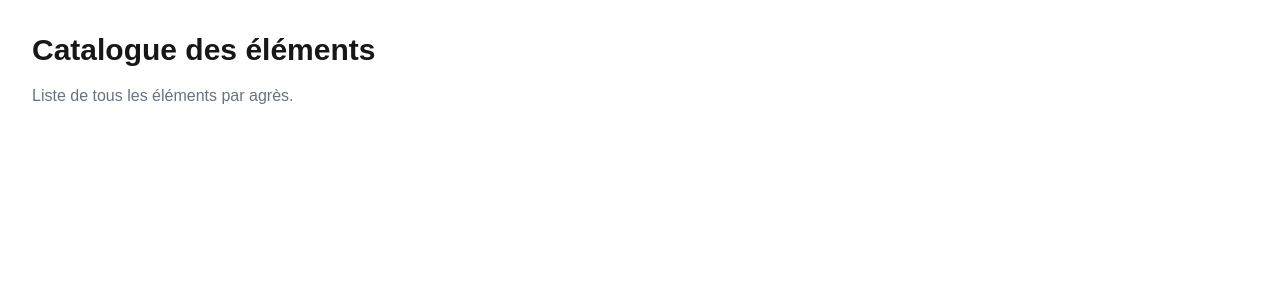
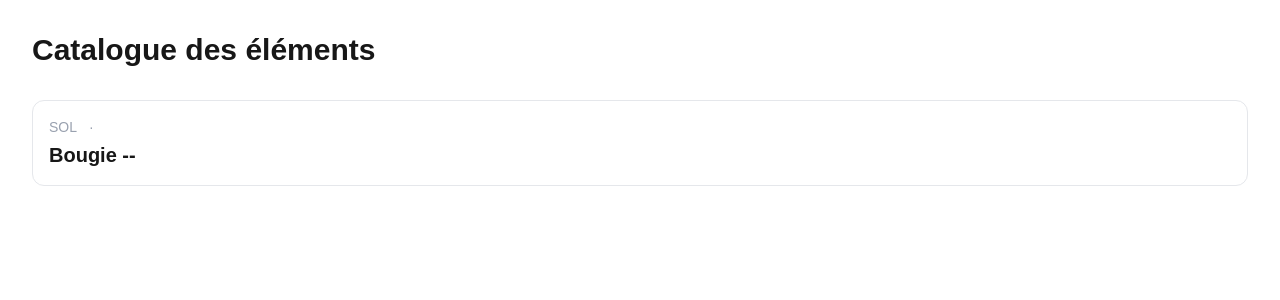
Before and after one commit to Hlpp0/gym-agres, a Next.js app: page /elements in a window 1280 px wide. Shown: the top 300 px of the page. Built offline with nearby package versions, Linux system fonts and the light colour scheme.

Commit message:
Catalogue éléments — lecture Markdown

```diff
--- a/app/elements/[slug]/page.tsx
+++ b/app/elements/[slug]/page.tsx
@@ -1,8 +1,26 @@
+import { getElementBySlug } from '@/lib/elements'
+import { notFound } from 'next/navigation'
+
 export default function ElementPage({ params }: { params: { slug: string } }) {
+  const element = getElementBySlug(params.slug)
+
+  if (!element) return notFound()
+
   return (
-    <main className="min-h-screen p-8">
-      <h1 className="text-3xl font-bold mb-4">Élément : {params.slug}</h1>
-      <p className="text-gray-500">Fiche détaillée de l'élément.</p>
+    <main className="min-h-screen p-8 max-w-3xl mx-auto">
+      <div className="flex items-center gap-3 mb-4">
+        <span className="text-sm text-gray-400 uppercase">{element.agres}</span>
+        <span className="text-sm text-gray-400">·</span>
+        <span className="text-sm font-medium text-gray-600">{element.frontmatter.categorie}</span>
+      </div>
+      <h1 className="text-4xl font-bold mb-8">
+        {element.frontmatter.title || element.slug}
+      </h1>
+      <div className="prose prose-gray max-w-none">
+        <pre className="whitespace-pre-wrap text-sm text-gray-700">
+          {element.content}
+        </pre>
+      </div>
     </main>
   )
 }
--- a/app/elements/page.tsx
+++ b/app/elements/page.tsx
@@ -1,8 +1,27 @@
+import { getAllElements } from '@/lib/elements'
+
 export default function Elements() {
+  const elements = getAllElements()
+
   return (
     <main className="min-h-screen p-8">
-      <h1 className="text-3xl font-bold mb-4">Catalogue des éléments</h1>
-      <p className="text-gray-500">Liste de tous les éléments par agrès.</p>
+      <h1 className="text-3xl font-bold mb-8">Catalogue des éléments</h1>
+      <div className="grid grid-cols-1 gap-4">
+        {elements.map((el: any) => (
+
+            <a key={el.slug}
+            href={`/elements/${el.slug}`}
+            className="block p-4 border border-gray-200 rounded-xl hover:border-gray-400 transition-all"
+            >
+            <div className="flex items-center gap-3">
+              <span className="text-sm text-gray-400 uppercase">{el.agres}</span>
+              <span className="text-sm text-gray-400">·</span>
+              <span className="text-sm text-gray-400">{el.categorie}</span>
+            </div>
+            <h2 className="text-xl font-semibold mt-1">{el.title || el.slug}</h2>
+          </a>
+        ))}
+      </div>
     </main>
   )
 }
--- a/app/layout.tsx
+++ b/app/layout.tsx
@@ -24,7 +24,7 @@ export default function RootLayout({
 }>) {
   return (
     <html
-      lang="en"
+      lang="fr"
       className={`${geistSans.variable} ${geistMono.variable} h-full antialiased`}
     >
       <body className="min-h-full flex flex-col">{children}</body>
--- /dev/null
+++ b/content/elements/sol/Bougie --.md
@@ -0,0 +1,66 @@
+---
+N° d'élément: 10101
+Catégorie: 3
+---
+> [!note] Analyse technique
+> La bougie est un élément fondamental au sol. Elle initie les gymnastes aux renversements arrière et leur apprend à contrôler leur posture, leur alignement et leur gainage. Simple en apparence, elle exige précision et conscience corporelle, et prépare à des figures plus complexes comme le [[Roulé arrière]], le [[Streuli]] ou le [[salto arrière]].
+
+---
+
+> [!NOTE] Objectifs pédagogique
+> - **Initier le renversement arrière** en toute sécurité.
+> - **Travailler l’alignement et la verticalité** dans un mouvement statique.
+> - **Apprendre à engager le gainage** pour un mouvement propre et maîtrisé.
+> - **Préparer les rotations arrières complexes**, en favorisant la coordination jambe-tronc.
+
+> [!NOTE] Points clés techniques
+> 1. **Grandissement actif** : pieds pointés, jambes tendues, buste allongé.
+> 2. **Alignement** : épaules-bassin-jambes bien sur une ligne verticale.
+> 3. **Contrôle de la fermeture** : transition fluide entre la bascule et la montée.
+> 4. **Engagement musculaire** : gainage abdominal et tonicité dorsale.
+
+# Décomposition du mouvement
+
+## **1. Position de départ**
+
+- Assis jambes tendues, bras collés aux oreilles.
+- Dos droit, regard en avant, épaules basses mais actives.
+- Buste perpendiculaire aux jambes.
+
+![[IMG_6617.jpeg]]
+## **2. Amorce de la rotation**
+
+- Bascule du buste en arrière avec contrôle.
+- Ouverture des hanches progressive pour initier la fermeture jambe-tronc.
+- Engagement des abdominaux pour guider le mouvement.
+## **3. Phase de rotation arrière**
+
+- Décollage des jambes : le corps forme un "C+" compact.
+- Les abdos restent actifs, le regard suit les pieds.
+- Les genoux peuvent se regrouper légèrement pour faciliter la montée.
+
+![[IMG_6618.jpeg]]
+## **4. Passage au sol**
+- Les épaules pivotent au contact du sol.
+- Les bras peuvent pousser légèrement si besoin.
+- Les jambes montent verticalement dans l’élan.
+## **5. Position finale : la bougie**
+- Jambes tendues, pieds vers le plafond.
+- Hanches et dos bien alignés, sans creux ni tension inutile.
+- Bras au sol pour soutenir la stabilité ou mains dans le bas du dos.![[IMG_6616.jpeg]]
+## ❌ Erreurs fréquentes et corrections
+
+| ❗ **Erreur**         | 💡 **Correction**                                                    |
+| -------------------- | -------------------------------------------------------------------- |
+| Dos creusé           | Travailler le gainage et la posture dorsale (ex : hollow body hold). |
+| Jambes fléchies      | Renforcer l’extension active, exiger les pieds pointés.              |
+| Rotation trop rapide | Travailler la fluidité et le contrôle de l’amorce.                   |
+
+# Prérequis
+
+# Préparation physique
+
+# Pédagogie et apprentissage
+![[Culbuto]]
+![[Culbuto complet]]
+![[Bougie contre le mur]]
--- /dev/null
+++ b/lib/elements.ts
@@ -0,0 +1,45 @@
+import fs from 'fs'
+import path from 'path'
+import matter from 'gray-matter'
+
+const contentDir = path.join(process.cwd(), 'content/elements')
+
+// Récupère tous les éléments de tous les agrès
+export function getAllElements() {
+  const agres = fs.readdirSync(contentDir)
+  const elements: any[] = []
+
+  for (const agre of agres) {
+    const agrePath = path.join(contentDir, agre)
+    const files = fs.readdirSync(agrePath).filter(f => f.endsWith('.md'))
+
+    for (const file of files) {
+      const filePath = path.join(agrePath, file)
+      const raw = fs.readFileSync(filePath, 'utf-8')
+      const { data } = matter(raw)
+      elements.push({
+        slug: file.replace('.md', ''),
+        agres: agre,
+        ...data,
+      })
+    }
+  }
+
+  return elements
+}
+
+// Récupère un élément par son slug
+export function getElementBySlug(slug: string) {
+  const agres = fs.readdirSync(contentDir)
+
+  for (const agre of agres) {
+    const filePath = path.join(contentDir, agre, `${slug}.md`)
+    if (fs.existsSync(filePath)) {
+      const raw = fs.readFileSync(filePath, 'utf-8')
+      const { data, content } = matter(raw)
+      return { slug, agres: agre, frontmatter: data, content }
+    }
+  }
+
+  return null
+}
--- a/package.json
+++ b/package.json
@@ -9,7 +9,9 @@
     "lint": "eslint"
   },
   "dependencies": {
+    "gray-matter": "^4.0.3",
     "next": "16.2.0",
+    "next-mdx-remote": "^6.0.0",
     "react": "19.2.4",
     "react-dom": "19.2.4"
   },
```
Also changed, not shown: 1 other file (tests, documents, lock files or other folders).
